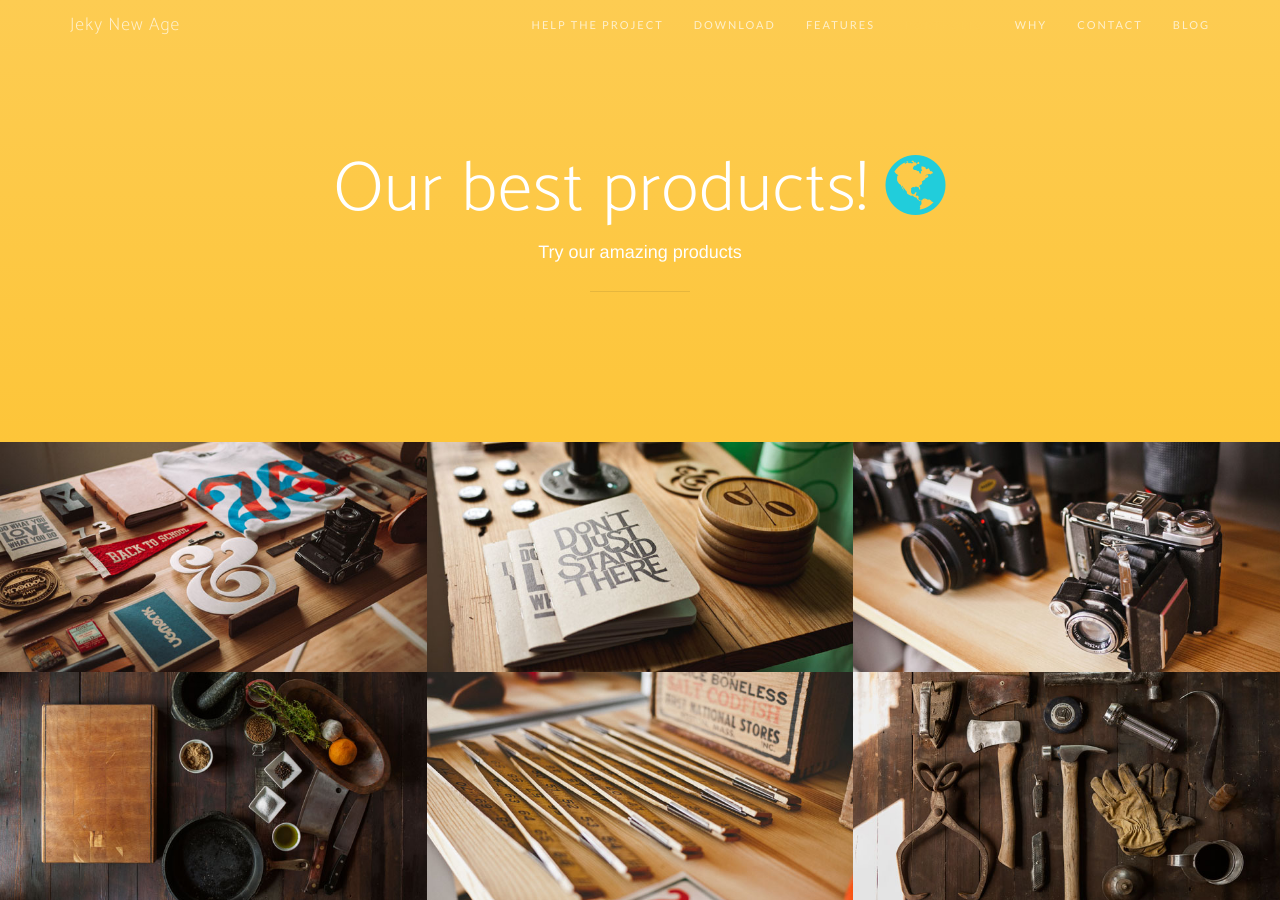
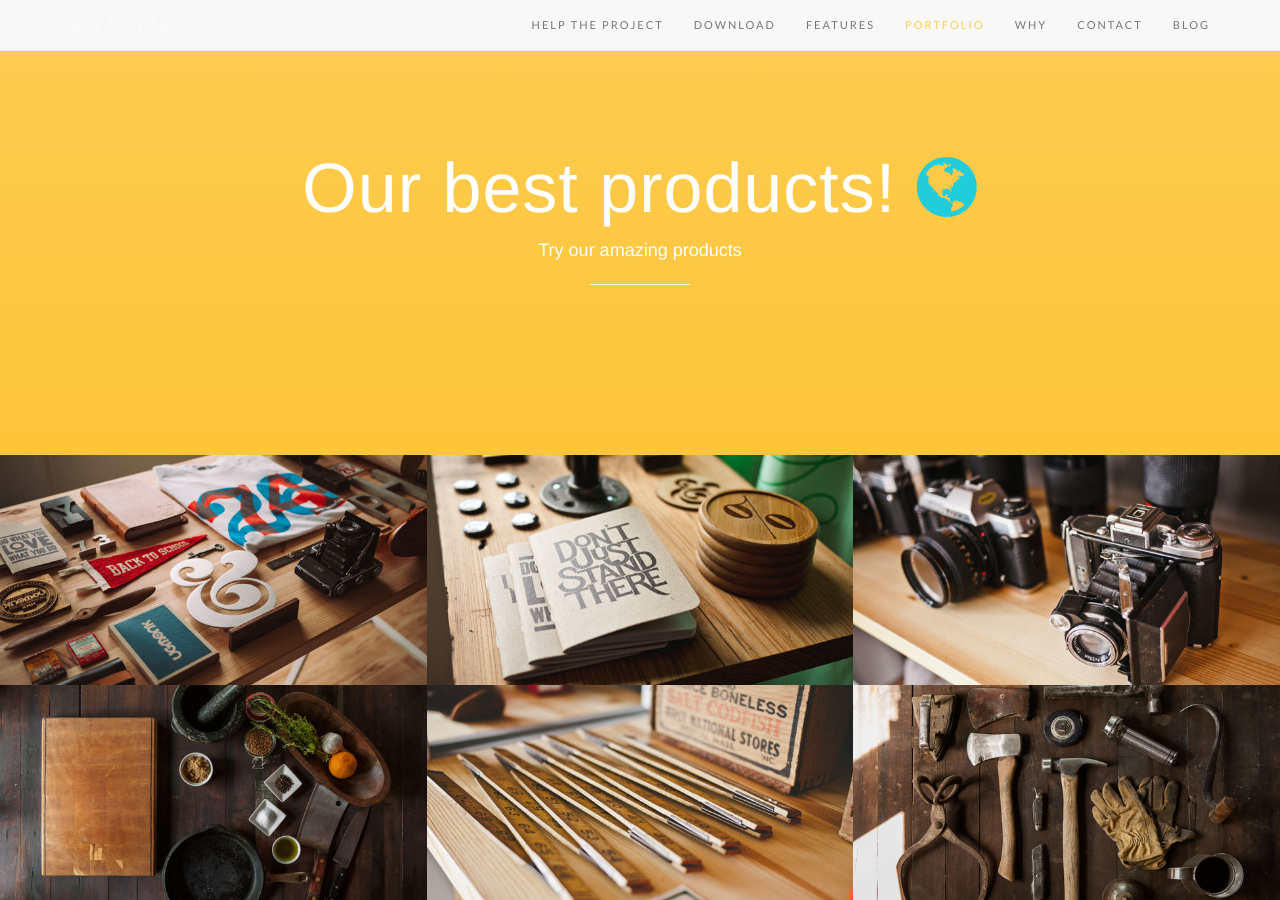
Before and after one commit to charlest7/adanamanya.github.io, a Jekyll site: the page built from test.html, in a window 1280 px wide and 900 px high. Built offline with Jekyll 4.4.1, drawn with Linux system fonts in a browser that asks for light colours; nearby versions of some CDN libraries; some web fonts are replaced; library files that are not in the unit come from our copies.

Commit message:
Update header.html

```diff
--- a/_includes/header.html
+++ b/_includes/header.html
@@ -6,7 +6,8 @@
   <meta name="description" content="particles.js is a lightweight JavaScript library for creating particles.">
   <meta name="author" content="Vincent Garreau" />
   <meta name="viewport" content="width=device-width, initial-scale=1.0, minimum-scale=1.0, maximum-scale=1.0, user-scalable=no">
-  <link rel="stylesheet" media="screen" href="css/style.css">
+  <link rel="stylesheet" media="screen" href="css/bootstrap.css">
+  <link rel="stylesheet" href="/vendor/bootstrap/css/bootstrap.min.css" type="text/css">
 </head>
 <body>
 
@@ -19,7 +20,7 @@
 <div id="particles-js"></div>
 
 <!-- scripts -->
-<script src="../particles.js"></script>
+<script src="/particles.js"></script>
 <script src="js/app.js"></script>
 
 <!-- stats.js -->
```
